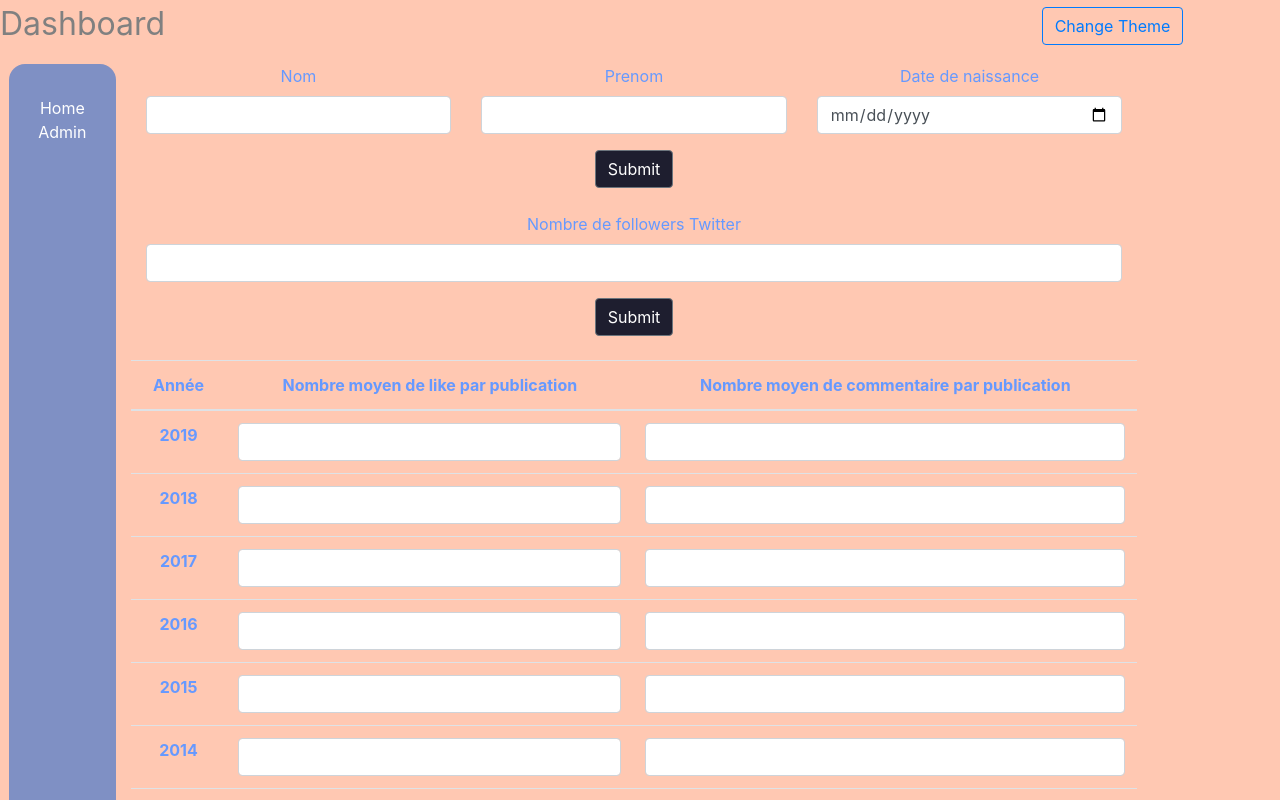
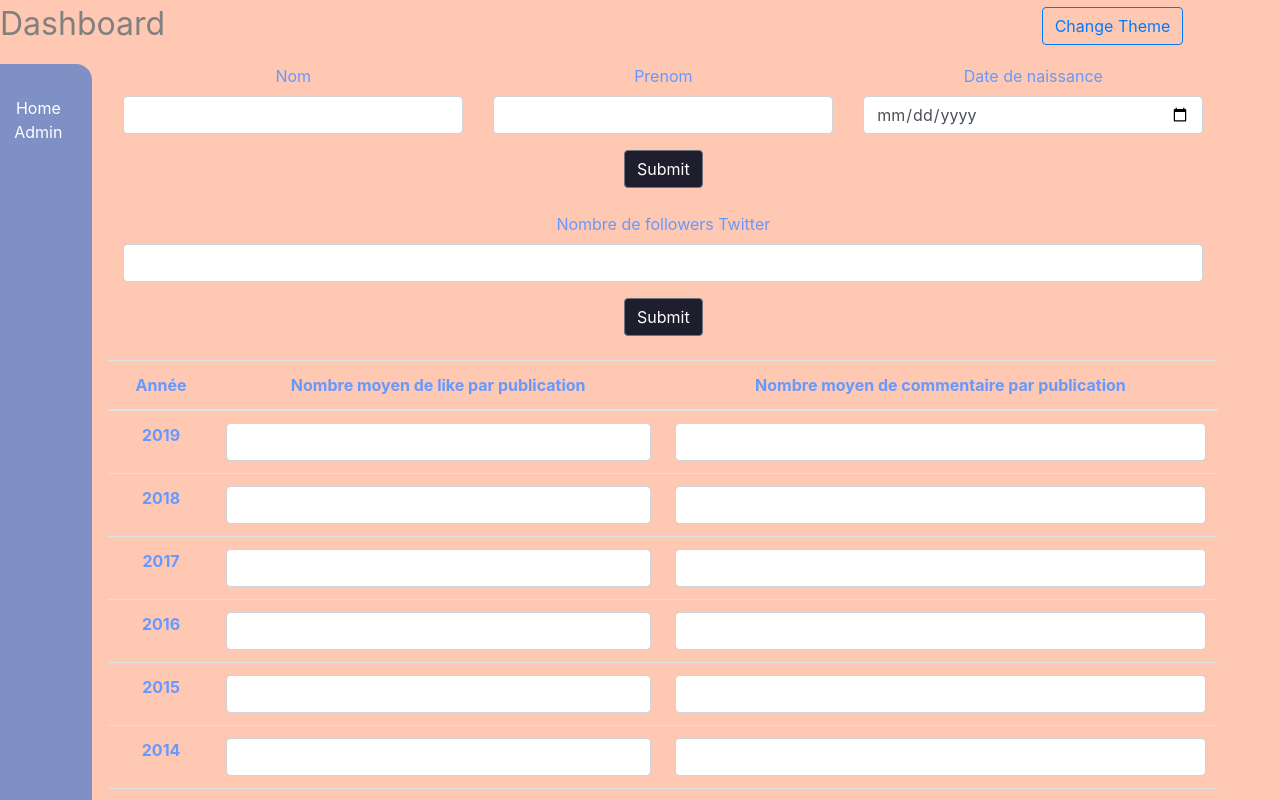
Before and after one commit to Quentin420/Projet_React, a React (Create React App) app in the folder projet/: page /admin in a window 1280 px wide. Shown: the top 800 px of the page. Built offline with nearby package versions, Linux system fonts and the light colour scheme; a web font is replaced by a local one.

Commit message:
encore design

```diff
--- a/projet/src/App.css
+++ b/projet/src/App.css
@@ -17,15 +17,13 @@ header{
   background-color: #7F90C4;
   border-radius: 1em;
   padding-top: 2rem;
-  margin-left: 1.5em;
   text-align: center;
 }
 
 .linkCol {
 	color:white;
-  margin-top: 1rem;
+}
 
-}
 
 footer{
   font-size: 0.75em;
@@ -35,3 +33,8 @@ footer{
   margin-top: 0.2em;
   padding-bottom: 0.2em;
 }
+
+.container
+{
+  margin:0px;
+}
--- a/projet/src/App.js
+++ b/projet/src/App.js
@@ -64,7 +64,7 @@ boxClick(){
           </div>
          </aside>
       </Col>
-      <Col xl="10" lg="10" md="9" sm="12" xs="12">
+      <Col xl="11" lg="11" md="9" sm="12" xs="12">
       <main>
        <Route/>
       </main>
--- a/projet/src/Container/Home.js
+++ b/projet/src/Container/Home.js
@@ -80,14 +80,12 @@ class Home extends Component {
 
       <Col xl="3"><Notes /></Col>
       <Col xl="9"><ListOfTDL /></Col>
-      </Row>
-      <Row>
 
-      </Row>
-      <Row>
       <Col xl="7" className="player">
         <SpotifyPlayer uri="spotify:album:43QqlF5F3AuyBCedZAXrg3" size={size} view={'list'} theme={'black'} />
       </Col>
+
+
       <Col xl="4" className="profil"><Profil
              prenom="Jeanne"
              nom="Test"
@@ -95,6 +93,8 @@ class Home extends Component {
              image={jeanne}
               />
         </Col>
+
+
       </Row>
       </Container>
     );
```
